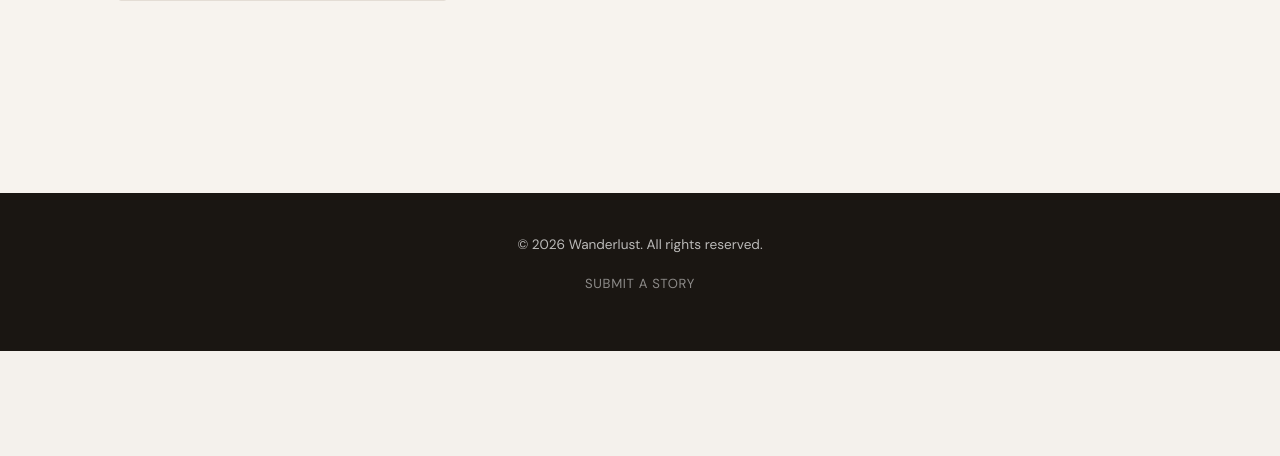
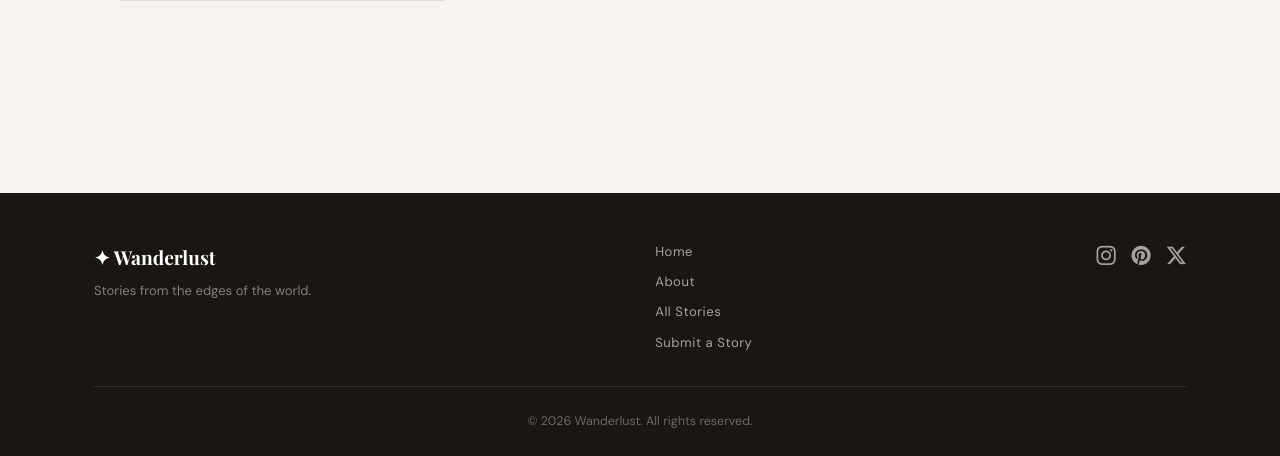
Before and after one commit to harriets28/capstone, a Django app: page /accounts/profile/test/ in a window 1280 px wide. Shown: the part 1294-1750 px from the top of the page. Before the commit the page ends 1645 px from the top, so only its background shows below. Run offline with Django 5.2, Linux system fonts and the light colour scheme; data comes from the database, SQL or seed files in the repository; some web fonts are replaced.

Commit message:
Add footer with brand, quick links, social icons and copyright

```diff
--- a/static/css/main.css
+++ b/static/css/main.css
@@ -1256,11 +1256,73 @@ h4 {
 .site-footer {
     background: var(--ink);
     color: rgba(255, 255, 255, 0.7);
-    padding: 2.5rem 0;
+    padding: 3rem 0 1.5rem;
     margin-top: 4rem;
     font-family: var(--font-ui);
     font-size: 0.85rem;
+}
+
+.footer-inner {
+    display: flex;
+    justify-content: space-between;
+    align-items: flex-start;
+    gap: 2rem;
+    padding-bottom: 2rem;
+    border-bottom: 1px solid rgba(255, 255, 255, 0.1);
+    flex-wrap: wrap;
+}
+
+.footer-logo {
+    font-family: var(--font-display);
+    font-size: 1.2rem;
+    font-weight: 700;
+    color: white;
+    margin-bottom: 0.4rem;
+}
+
+.footer-tagline {
+    font-size: 0.82rem;
+    color: rgba(255, 255, 255, 0.45);
+    margin: 0;
+}
+
+.footer-links {
+    display: flex;
+    flex-direction: column;
+    gap: 0.5rem;
+}
+
+.footer-links a {
+    color: rgba(255, 255, 255, 0.6);
+    font-size: 0.82rem;
+    letter-spacing: 0.04em;
+    transition: color 0.2s;
+}
+.footer-links a:hover {
+    color: var(--terra);
+}
+
+.footer-social {
+    display: flex;
+    gap: 1rem;
+    align-items: center;
+}
+
+.footer-social a {
+    color: rgba(255, 255, 255, 0.6);
+    font-size: 1.2rem;
+    transition: color 0.2s;
+}
+.footer-social a:hover {
+    color: var(--terra);
+}
+
+.footer-copy {
     text-align: center;
+    color: rgba(255, 255, 255, 0.35);
+    font-size: 0.78rem;
+    margin-top: 1.5rem;
+    margin-bottom: 0;
 }
 
 /* ============================================================
--- a/templates/base.html
+++ b/templates/base.html
@@ -74,11 +74,31 @@
         <main>{% block content %}{% endblock %}</main>
 
         <footer class="site-footer">
-            <p>© 2026 Wanderlust. All rights reserved.</p>
-            <p style="margin-top: 0.5rem;">
-            <a href="{% url 'blog:submit_story' %}" style="color: rgba(255,255,255,0.5); font-size: 0.82rem; letter-spacing: 0.05em; text-transform: uppercase;">Submit a Story</a>
-            </p>
-        </footer>
+  <div class="container px-4">
+    <div class="footer-inner">
+
+      <div class="footer-brand">
+        <p class="footer-logo">✦ Wanderlust</p>
+        <p class="footer-tagline">Stories from the edges of the world.</p>
+      </div>
+
+      <div class="footer-links">
+        <a href="/">Home</a>
+        <a href="/about/">About</a>
+        <a href="{% url 'blog:post_list' %}">All Stories</a>
+        <a href="{% url 'blog:submit_story' %}">Submit a Story</a>
+      </div>
+
+      <div class="footer-social">
+        <a href="#" aria-label="Instagram"><i class="bi bi-instagram"></i></a>
+        <a href="#" aria-label="Pinterest"><i class="bi bi-pinterest"></i></a>
+        <a href="#" aria-label="Twitter / X"><i class="bi bi-twitter-x"></i></a>
+      </div>
+
+    </div>
+    <p class="footer-copy">© 2026 Wanderlust. All rights reserved.</p>
+  </div>
+</footer>
 
         <script src="https://cdn.jsdelivr.net/npm/bootstrap@5.3.2/dist/js/bootstrap.bundle.min.js"></script>
         <script src="{% static 'js/main.js' %}"></script>
```
